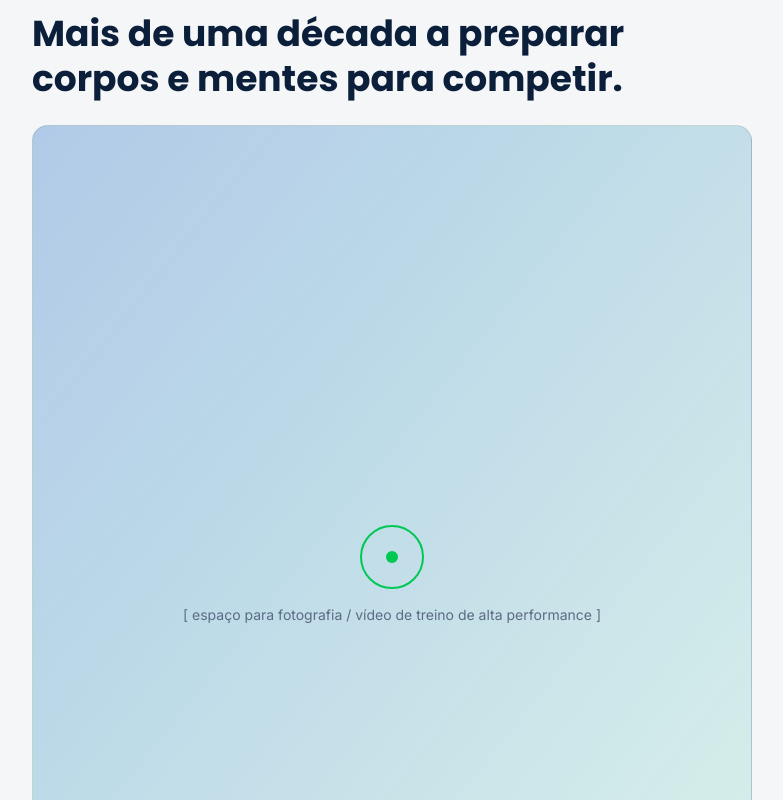
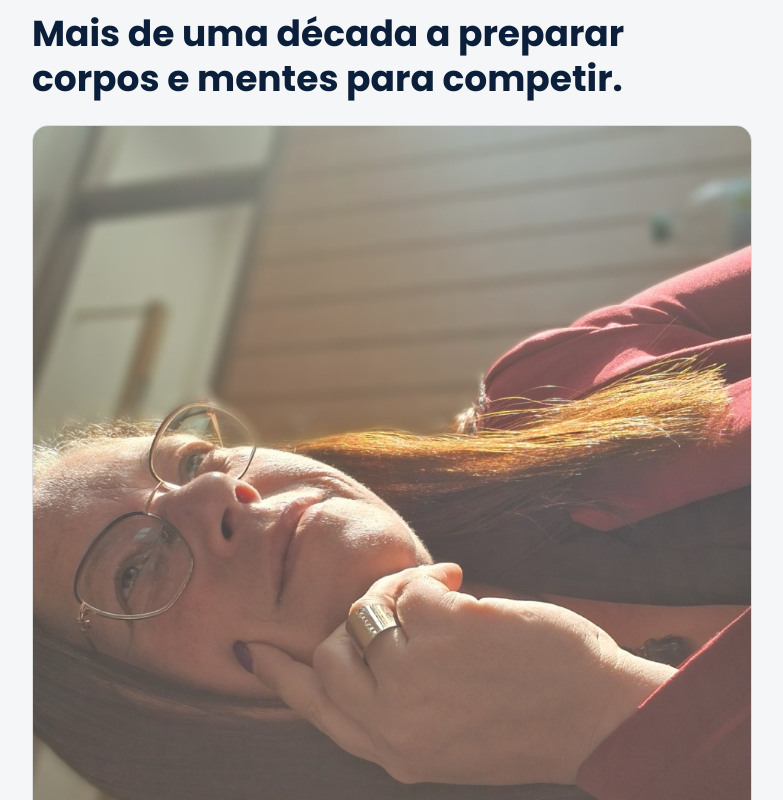
Before and after one commit to AngeloCaetano88/site-alexandra-fonseca, a Next.js app: page / in a window 1280 px wide. Shown: the part 900-1700 px from the top of the page, without its empty margins (248-1031 px from the left). Built offline with nearby package versions, Linux system fonts and the light colour scheme; no server answers.

Commit message:
Adiciona foto real da Alexandra Fonseca na secção Sobre
Substitui o placeholder de fotografia/vídeo na página Sobre pela
fotografia real fornecida pela cliente.

```diff
--- a/components/marketing/About.tsx
+++ b/components/marketing/About.tsx
@@ -1,3 +1,4 @@
+import Image from "next/image";
 import { Reveal } from "./Reveal";
 import { SectionEyebrow } from "./SectionEyebrow";
 
@@ -10,15 +11,15 @@ export function About() {
           <h2 className="font-display font-bold text-3xl md:text-4xl leading-tight mb-6">
             Mais de uma década a preparar corpos e mentes para competir.
           </h2>
-          <div className="relative aspect-4/5 rounded-2xl bg-gradient-to-br from-electric/30 to-performance-green/10 border border-black/10 flex items-center justify-center">
-            <div className="text-center px-8">
-              <div className="mx-auto w-16 h-16 rounded-full border-2 border-performance-green flex items-center justify-center mb-4">
-                <div className="w-3 h-3 rounded-full bg-performance-green" />
-              </div>
-              <p className="text-[#5c6b84] text-sm">
-                [ espaço para fotografia / vídeo de treino de alta performance ]
-              </p>
-            </div>
+          <div className="relative aspect-4/5 rounded-2xl overflow-hidden border border-black/10">
+            <Image
+              src="/images/alexandra-fonseca.jpg"
+              alt="Alexandra Fonseca"
+              fill
+              sizes="(min-width: 768px) 768px, 100vw"
+              className="object-cover"
+              priority
+            />
           </div>
         </Reveal>
       </div>
```
Also changed, not shown: public/images/alexandra-fonseca.jpg (added).
